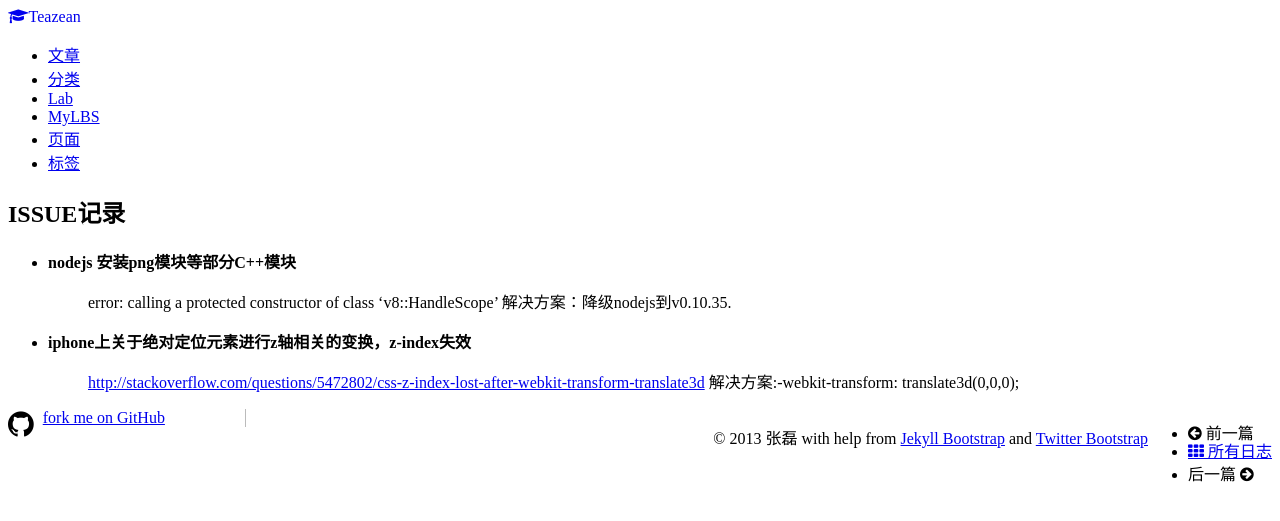
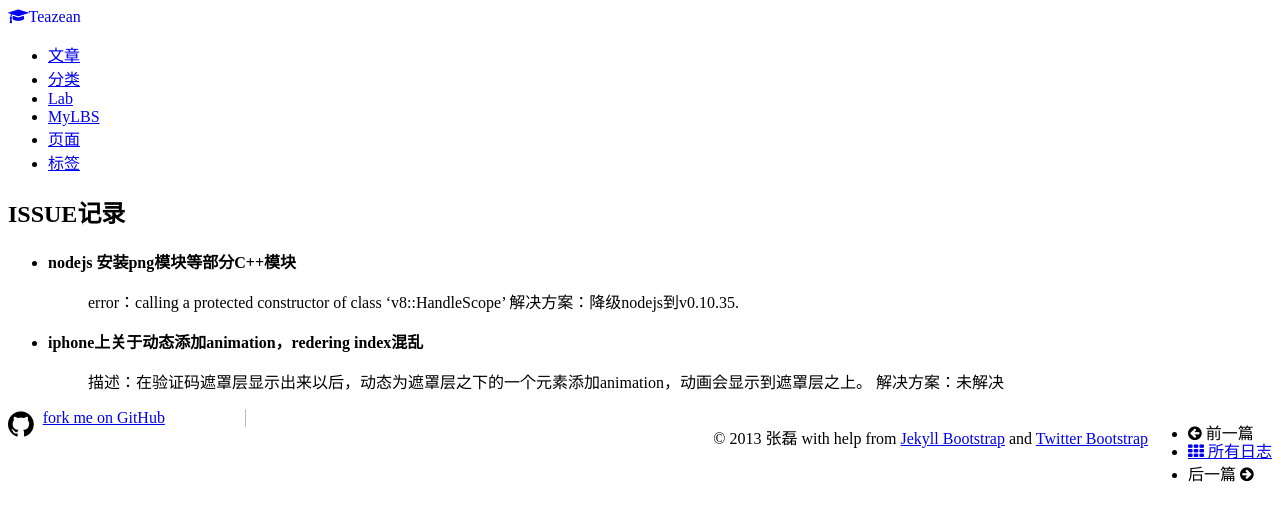
Before and after one commit to teazean/teazean.github.io, a Jekyll site: the page built from mylbs/issue.md, in a window 1280 px wide. Shown: the top 521 px of the page. Built offline with Jekyll 4.4.1, drawn with Linux system fonts in a browser that asks for light colours; nearby versions of some CDN libraries; Markdown is read by kramdown in place of the engine named in the settings.

```diff
--- a/mylbs/issue.md
+++ b/mylbs/issue.md
@@ -7,9 +7,9 @@ class: mylbs
 ##ISSUE记录
 
 + **nodejs 安装png模块等部分C++模块**
->error: calling a protected constructor of class 'v8::HandleScope'
+>error：calling a protected constructor of class 'v8::HandleScope'
 >解决方案：降级nodejs到v0.10.35.
 
-+ **iphone上关于绝对定位元素进行z轴相关的变换，z-index失效**
-><http://stackoverflow.com/questions/5472802/css-z-index-lost-after-webkit-transform-translate3d>
->解决方案:-webkit-transform: translate3d(0,0,0);
++ **iphone上关于动态添加animation，redering index混乱**
+>描述：在验证码遮罩层显示出来以后，动态为遮罩层之下的一个元素添加animation，动画会显示到遮罩层之上。
+>解决方案：未解决
```
Also changed, not shown: mylbs/learn.md (+7 -0 lines).
